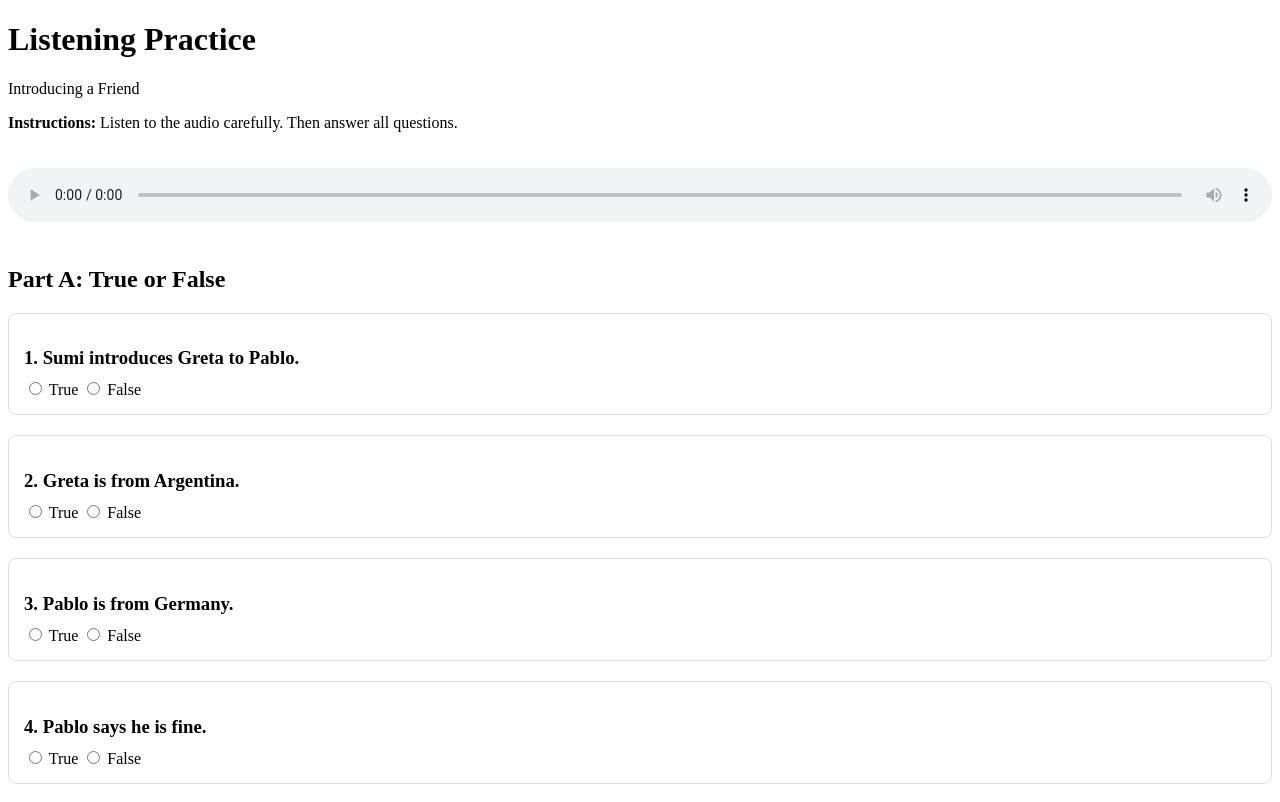
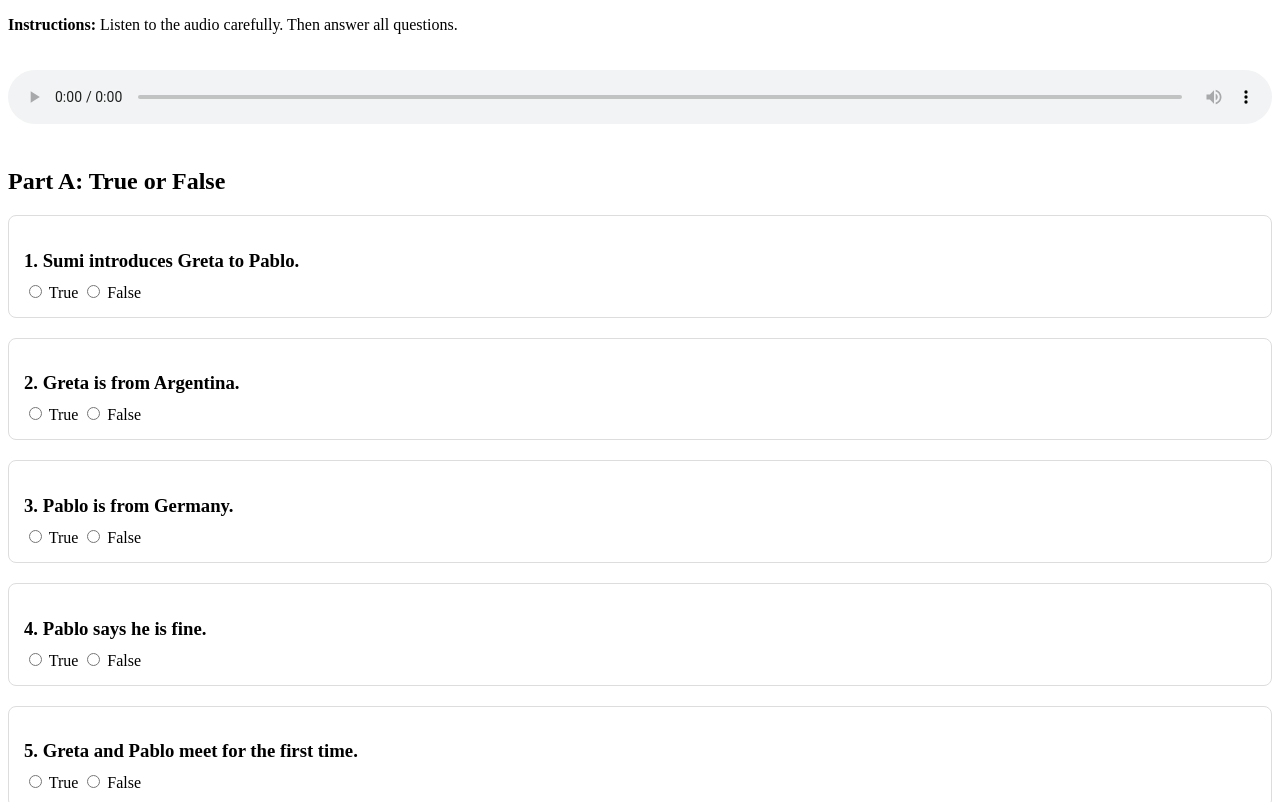
Before and after one commit to rhdyt789-cyber/beginner-3-listening-exercise, a plain HTML site: page index.html in a window 1280 px wide. Shown: the top 802 px of the page. Drawn offline with Linux system fonts and the light colour scheme.

Commit message:
Update index.html

```diff
--- a/index.html
+++ b/index.html
@@ -58,10 +58,6 @@ button:hover{
 </head>
 
 <body>
-
-<header>
-    <h1>Listening Practice</h1>
-    <p>Introducing a Friend</p>
 </header>
 
 <div class="container">
```
